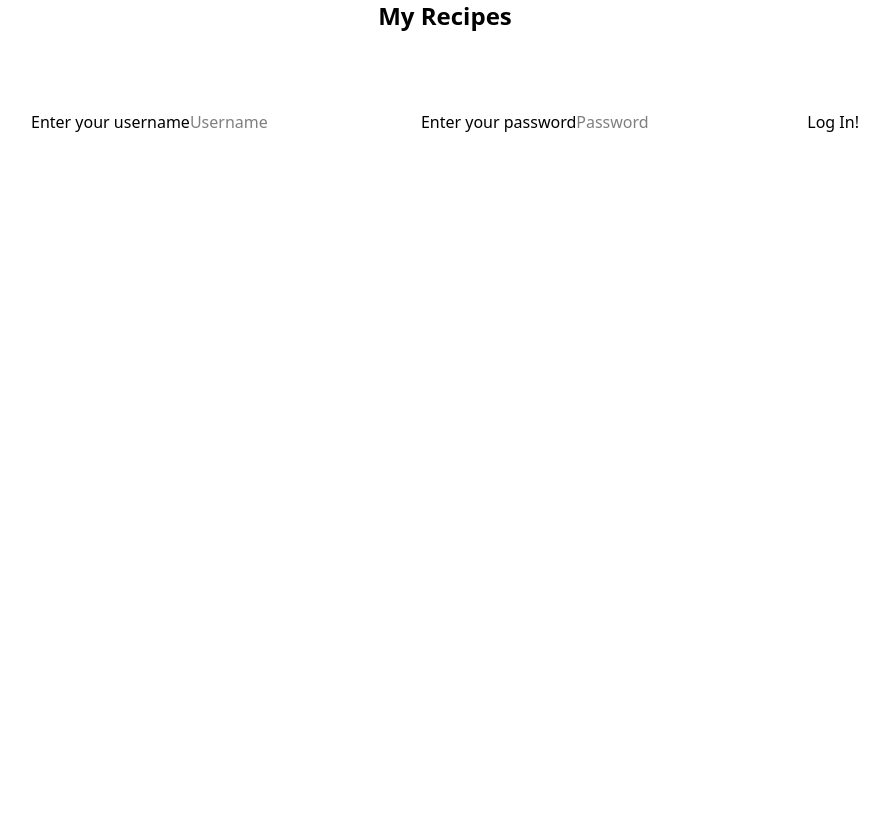
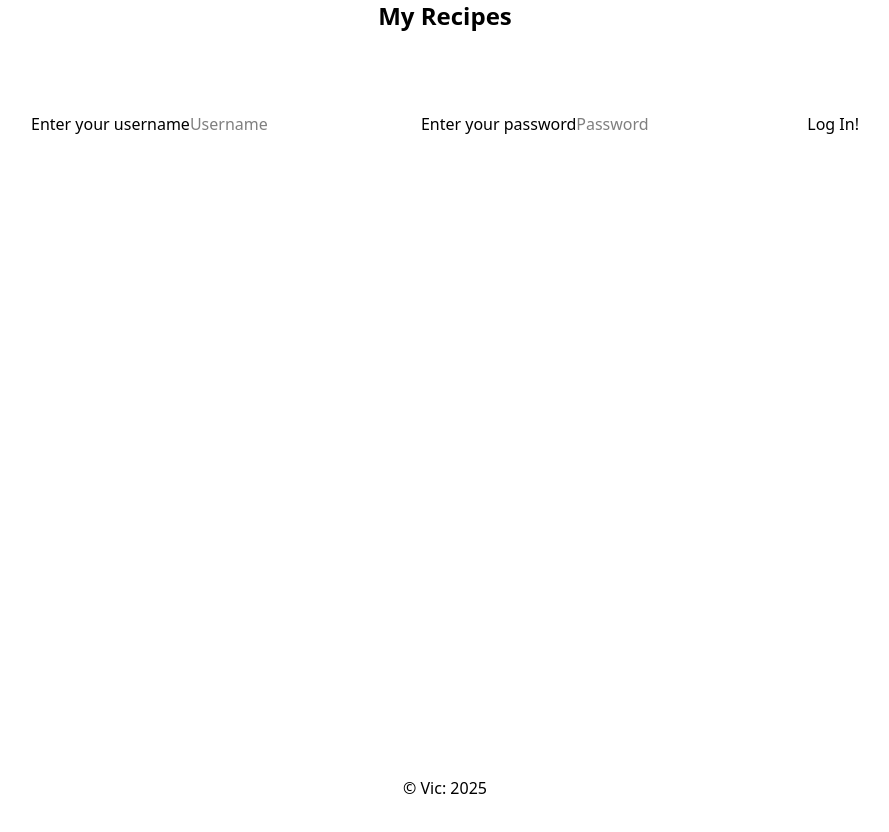
Before and after one commit to mvic89/dynamic-recipes, a Next.js app: page / in a window 1280 px wide. Shown: the whole page, without its empty margins (195-1084 px from the left). After the commit the page ends 800 px from the top, so only its background shows below. Built offline with nearby package versions, Linux system fonts and the light colour scheme.

Commit message:
added footer set below

```diff
--- /dev/null
+++ b/src/app/components/Footer/index.tsx
@@ -0,0 +1,9 @@
+const Footer = () => {
+  return (
+    <footer className="flex justify-center">
+      <p>&copy; Vic: 2025</p>
+    </footer>
+  )
+}
+
+export default Footer
--- a/src/app/layout.tsx
+++ b/src/app/layout.tsx
@@ -3,6 +3,7 @@ import { Geist, Geist_Mono } from "next/font/google";
 import "./globals.css";
 import { UserContextProvider } from "./utils/contexts";
 import Header from "./components/Header";
+import Footer from "./components/Footer";
 
 const geistSans = Geist({
   variable: "--font-geist-sans",
@@ -25,13 +26,14 @@ export default function RootLayout({
   children: React.ReactNode;
 }>) {
   return (
-    <html lang="en">
+    <html lang="en" className="h-full">
       <body
-        className={`${geistSans.variable} ${geistMono.variable} antialiased`}
+        className={`${geistSans.variable} ${geistMono.variable} h-full flex flex-col`}
       >
         <UserContextProvider>
           <Header/>
           {children}
+          <Footer/>
         </UserContextProvider>
       </body>
     </html>
--- a/src/app/page.tsx
+++ b/src/app/page.tsx
@@ -7,7 +7,7 @@ export default function Home() {
   const { user } = useUserContext() as UserContextType;
 
   return (
-    <div className="font-sans grid grid-rows-[20px_1fr_20px] items-center justify-items-center min-h-screen p-8 pb-20 gap-16 sm:p-20">
+    <div className="font-sans flex flex-grow flex-col items-center justify-items-center  p-8 pb-20 gap-16 sm:p-20">
       {user ? <p>Welcome to my site!</p> : <LogInForm />}
     </div>
   );
```
